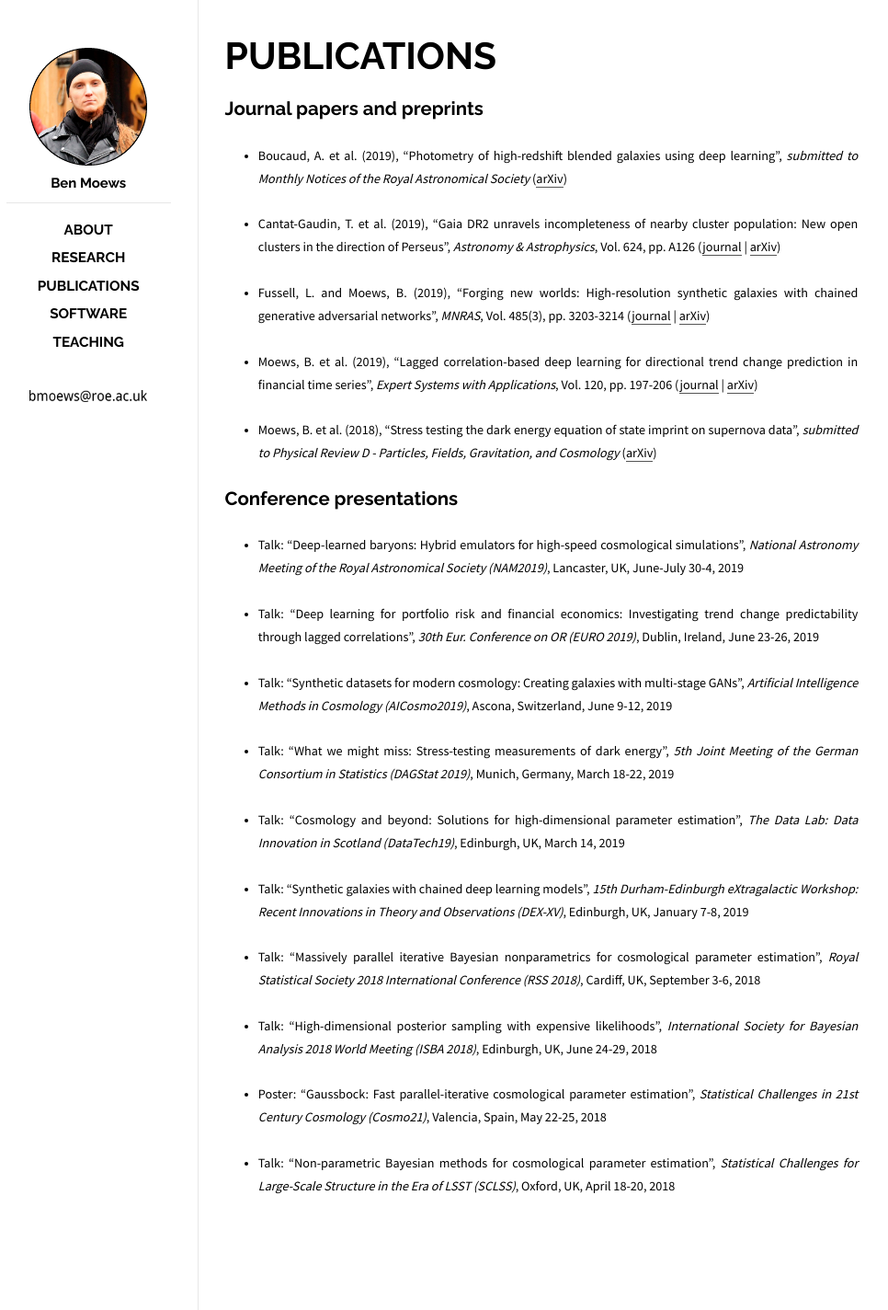
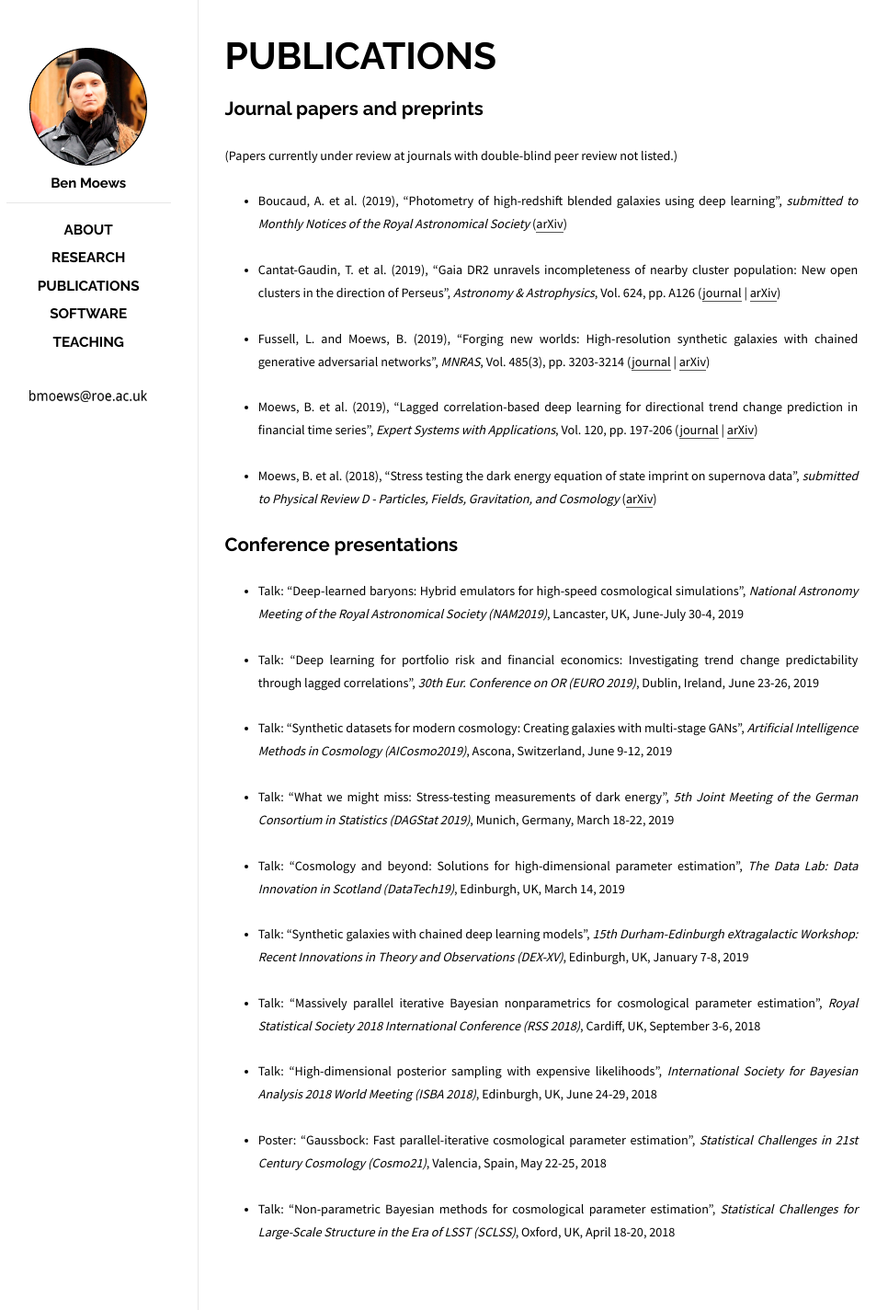
Before and after one commit to moews/moews.github.io, a Jekyll site: the page built from _posts/2017-03-25-publications.md, in a window 1280 px wide. Shown: the whole page at 92% size, without its empty margins (143-1109 px from the left). Built offline with Jekyll 4.4.1, drawn with Linux system fonts in a browser that asks for light colours.

Commit message:
Update 2017-03-25-publications.md

```diff
--- a/_posts/2017-03-25-publications.md
+++ b/_posts/2017-03-25-publications.md
@@ -7,6 +7,8 @@ categories: posts
 ---
 
 ## Journal papers and preprints
+
+<small>(Papers currently under review at journals with double-blind peer review not listed.)</small>
 
 <!--* <small>Moews, B. and Ibikunle, G., (2019), "Predictive intraday correlations in stable and volatile market environments: Evidence from deep learning", _submitted to Quantitative Finance_</small>-->
 
```
